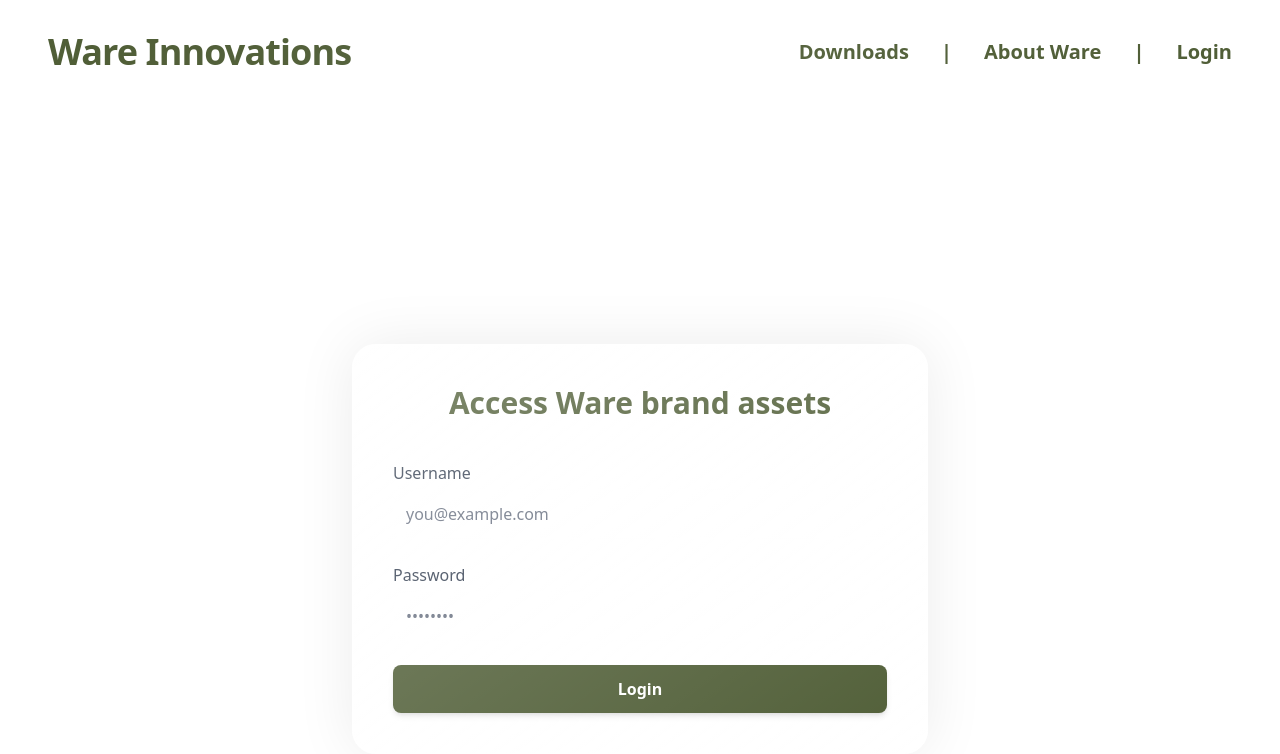
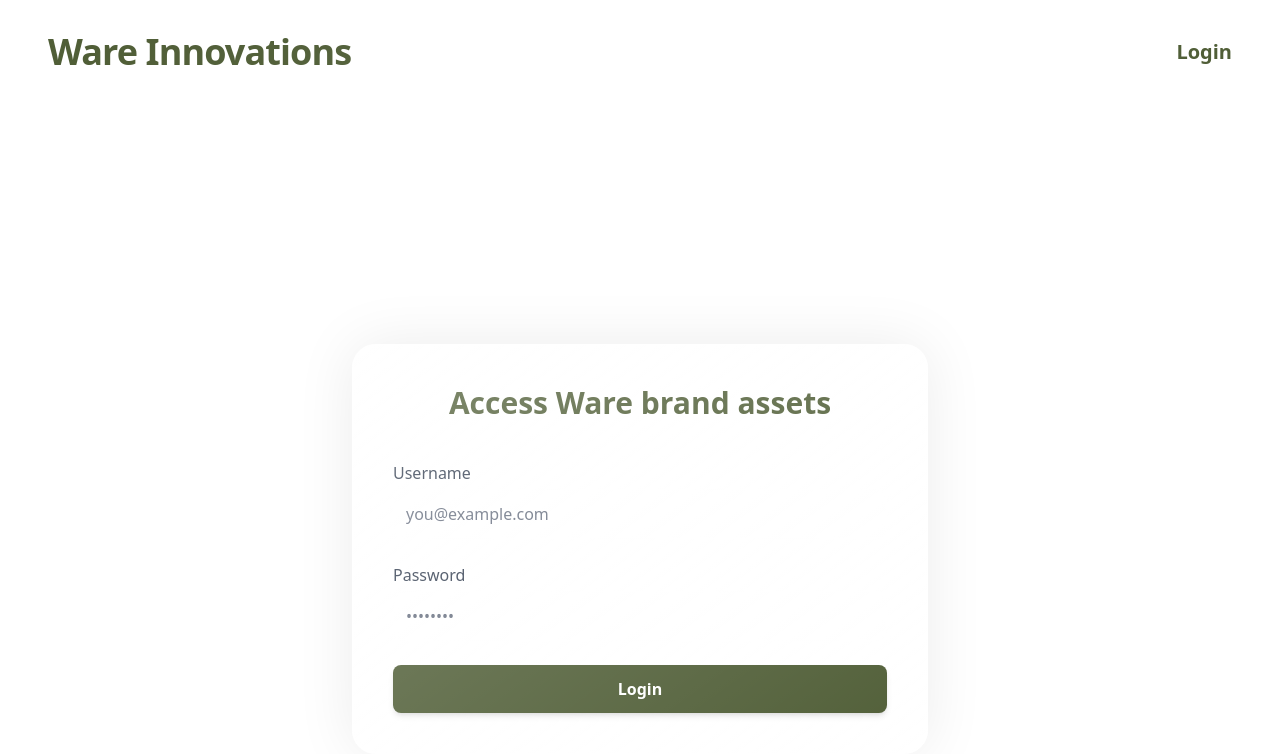
Before and after one commit to Tancy-ux/ware-assets, a React (Vite) app: page /login in a window 1280 px wide. Shown: the top 754 px of the page. Built offline with nearby package versions, Linux system fonts and the light colour scheme.

Commit message:
blob added

```diff
--- a/index.html
+++ b/index.html
@@ -2,7 +2,7 @@
 <html lang="en">
   <head>
     <meta charset="UTF-8" />
-    <link rel="icon" type="image/svg+xml" href="/vite.svg" />
+    <link rel="icon" type="image/svg+xml" href="/blob.svg" />
     <meta name="viewport" content="width=device-width, initial-scale=1.0" />
     <title>ware-app</title>
   </head>
--- a/src/components/Navbar.jsx
+++ b/src/components/Navbar.jsx
@@ -20,10 +20,11 @@ export default function Navbar() {
           Ware Innovations
         </Link>
         <div className="flex gap-4 md:gap-8 text-md font-semibold md:text-xl">
-          <Link to="/#assets">Downloads</Link>
+          {/* <Link to="/#assets">Downloads</Link>
           <span> | </span>
           <Link to="/about">About Ware</Link>
           <span> | </span>
+          */}
           {!isAuth && <Link to="/login">Login</Link>}
           {isAuth && (
             <button
```
Also changed, not shown: public/blob.svg (added).
